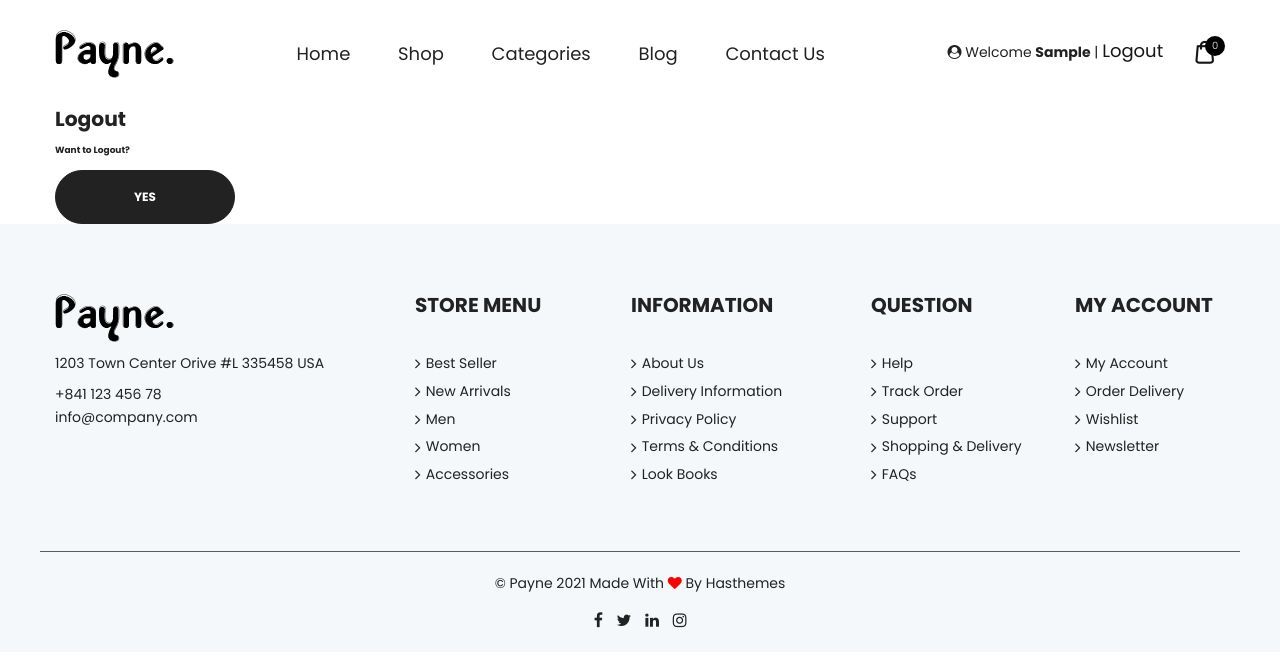
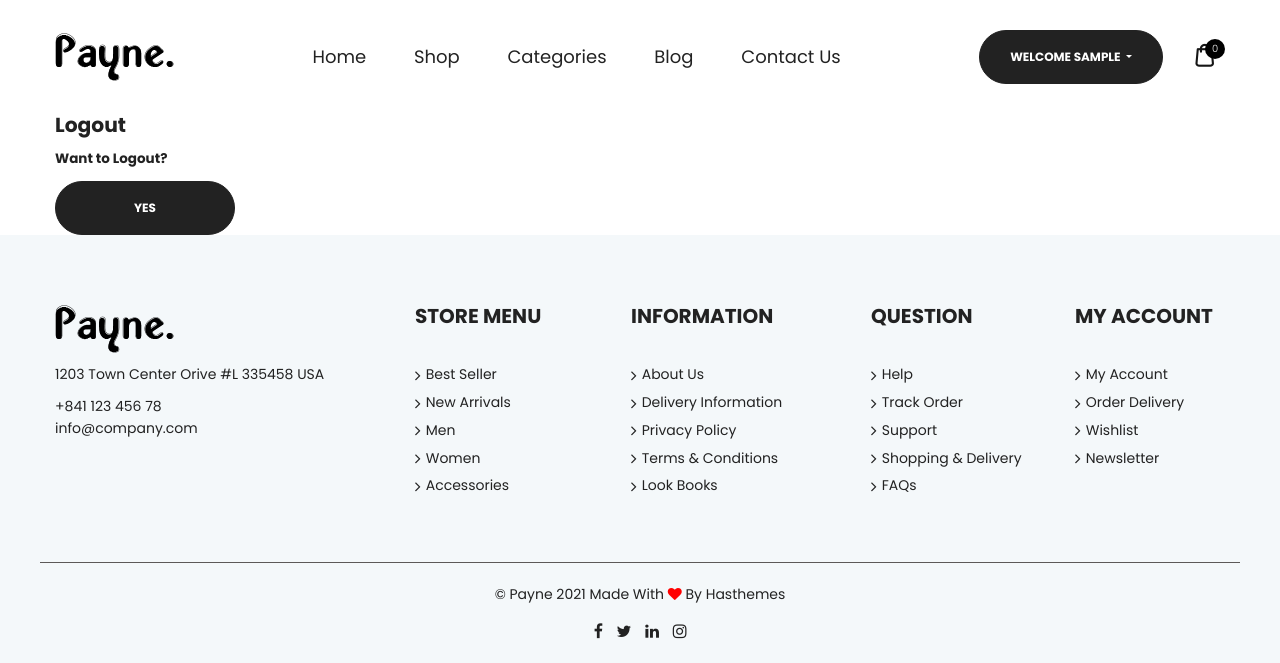
Before and after one commit to SoroushNajafi/shopping_online_3, a Django app: page /accounts/logout/ in a window 1280 px wide. Shown: the top 663 px of the page. Run offline with Django 4.2, Linux system fonts and the light colour scheme; the visitor is signed in with stand-in values (Sample User, id 1); data that the repository does not hold is empty; parts of the project's set-up code (start-up, migrations or seed data) failed here and were passed over; some libraries are stand-ins or nearby versions.

Commit message:
password change for user added

```diff
--- a/templates/_base.html
+++ b/templates/_base.html
@@ -124,10 +124,17 @@
                     <div class="header__col header__right">
                         {% if user.is_authenticated %}
                             <div class="toolbar-item d-none d-lg-block">
-                                <span><a href="profile.html"><i class="fa fa-user-circle"></i></a> {% trans 'Welcome ' %}</span><strong>{{ user.username|capfirst }}</strong> |
-                                <a href="{% url 'account_logout' %}" class="toolbar-btn">
-                                    <span>{% trans 'Logout' %}</span>
-                                </a>
+                                <div class="dropdown">
+                                    <button class="btn btn-secondary dropdown-toggle" type="button"
+                                            data-bs-toggle="dropdown" aria-expanded="false">
+                                        {% trans 'Welcome ' %}{{ user.username }}
+                                    </button>
+                                    <ul class="dropdown-menu">
+                                        <li><a class="dropdown-item" href="profile.html">{% trans 'Profile' %}</a></li>
+                                        <li><a class="dropdown-item" href="{% url 'account_change_password' %}">{% trans 'Change Password' %}</a></li>
+                                        <li><a class="dropdown-item" href="{% url 'account_logout' %}">{% trans 'Logout' %}</a></li>
+                                    </ul>
+                                </div>
                             </div>
                         {% else %}
                             <div class="toolbar-item d-none d-lg-block">
@@ -150,7 +157,7 @@
                         {#                                <i class="flaticon-heart"></i>#}
                         {#                            </a>#}
                         {#                        </div>#}
-                        <div class="toolbar-item mini-cart-btn">
+                        <div class="toolbar-item mini-cart-btn mt-3">
                             <a href="#miniCart" class="toolbar-btn js-toolbar">
                                         <span class="mini-cart-btn__icon">
                                             <i class="flaticon-bag"></i>
--- a/templates/account/logout.html
+++ b/templates/account/logout.html
@@ -10,7 +10,7 @@
         <h1>Logout</h1>
         <form action="" method="post">
             {% csrf_token %}
-            <h6>Want to Logout?</h6>
+            <h3>Want to Logout?</h3>
             <button type="submit" class="btn">Yes</button>
         </form>
     </div>
```
Also changed, not shown: templates/account/password_change.html (added, +22 -0 lines). Lines whose indentation alone changed are shown as unchanged.
